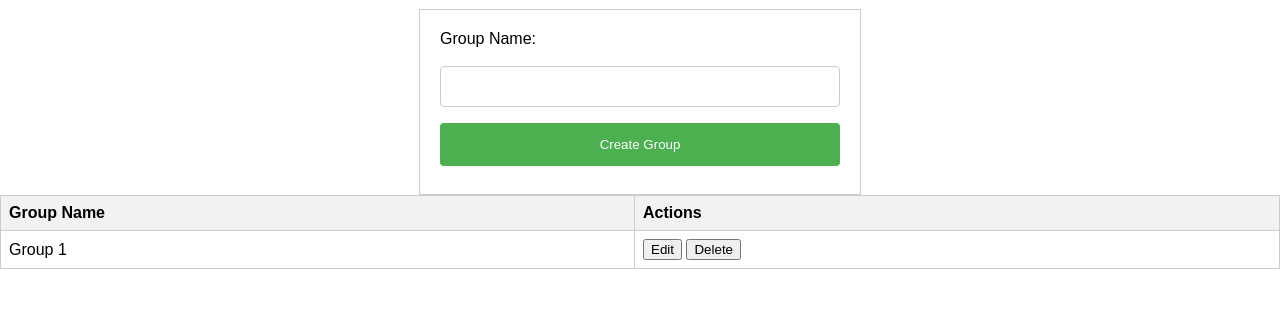
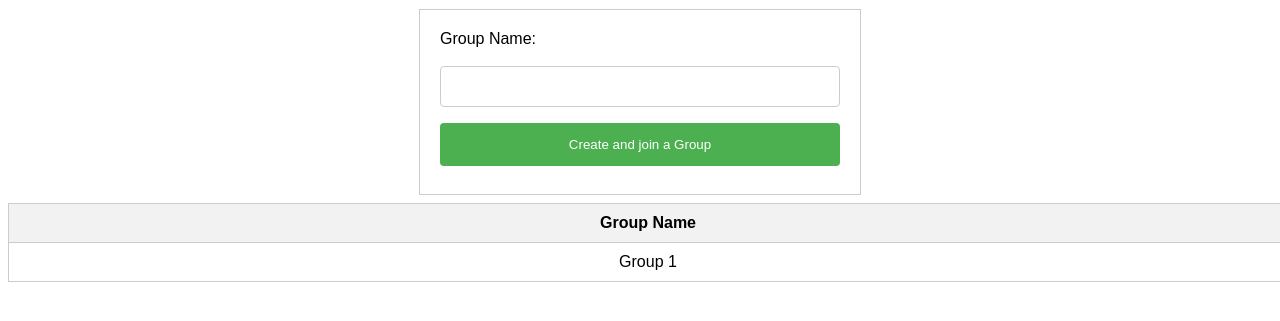
Before and after one commit to rtdnt/nodeJS-mySQL-exam, a website: page frontend/Groups.html in a window 1280 px wide. Shown: the part 173-494 px from the top of the page. Drawn offline with Linux system fonts and the light colour scheme; no server answers.

Commit message:
Style updates for groups page

```diff
--- a/frontend/Groups.html
+++ b/frontend/Groups.html
@@ -15,19 +15,14 @@
     <form>
       <label for="group_name">Group Name:</label>
       <input type="text" id="group_name" name="group_name"><br>
-      <input type="submit" value="Create Group">
+      <input type="submit" value="Create and join a Group">
     </form>
     <table>
       <tr>
         <th>Group Name</th>
-        <th>Actions</th>
       </tr>
       <tr>
         <td>Group 1</td>
-        <td>
-          <button>Edit</button>
-          <button>Delete</button>
-        </td>
       </tr>
     </table>
     <script src="./groups.js"></script>
--- a/frontend/groups.js
+++ b/frontend/groups.js
@@ -60,21 +60,21 @@ function updateTable(group) {
      // Create cells for the row
      const nameCell = document.createElement('td');
      nameCell.textContent = x.name;
-     const actionsCell = document.createElement('td');
+     const actionsCell = document.createElement('td')
 
      // Create edit and delete buttons for the actions cell
-     const editButton = document.createElement('button');
-     editButton.textContent = 'Edit';
-     const deleteButton = document.createElement('button');
-     deleteButton.textContent = 'Delete';
+    //  const editButton = document.createElement('button');
+    //  editButton.textContent = 'Edit';
+    //  const deleteButton = document.createElement('button');
+    //  deleteButton.textContent = 'Delete';
 
      // Add the buttons to the actions cell
-     actionsCell.appendChild(editButton);
-     actionsCell.appendChild(deleteButton);
+    //  actionsCell.appendChild(editButton);
+    //  actionsCell.appendChild(deleteButton);
 
      // Add the cells to the row
      row.appendChild(nameCell);
-     row.appendChild(actionsCell);
+    // row.appendChild(actionsCell);
 
      // Add the row to the table
      groupsTable.appendChild(row);
--- a/frontend/style.css
+++ b/frontend/style.css
@@ -66,12 +66,13 @@ body {
   table {
     width: 100%;
     border-collapse: collapse;
+    margin: 8px;
   }
 
   th, td {
     border: 1px solid #ccc;
-    padding: 8px;
-    text-align: left;
+    padding: 10px;
+    text-align: center;
   }
 
   th {
```
